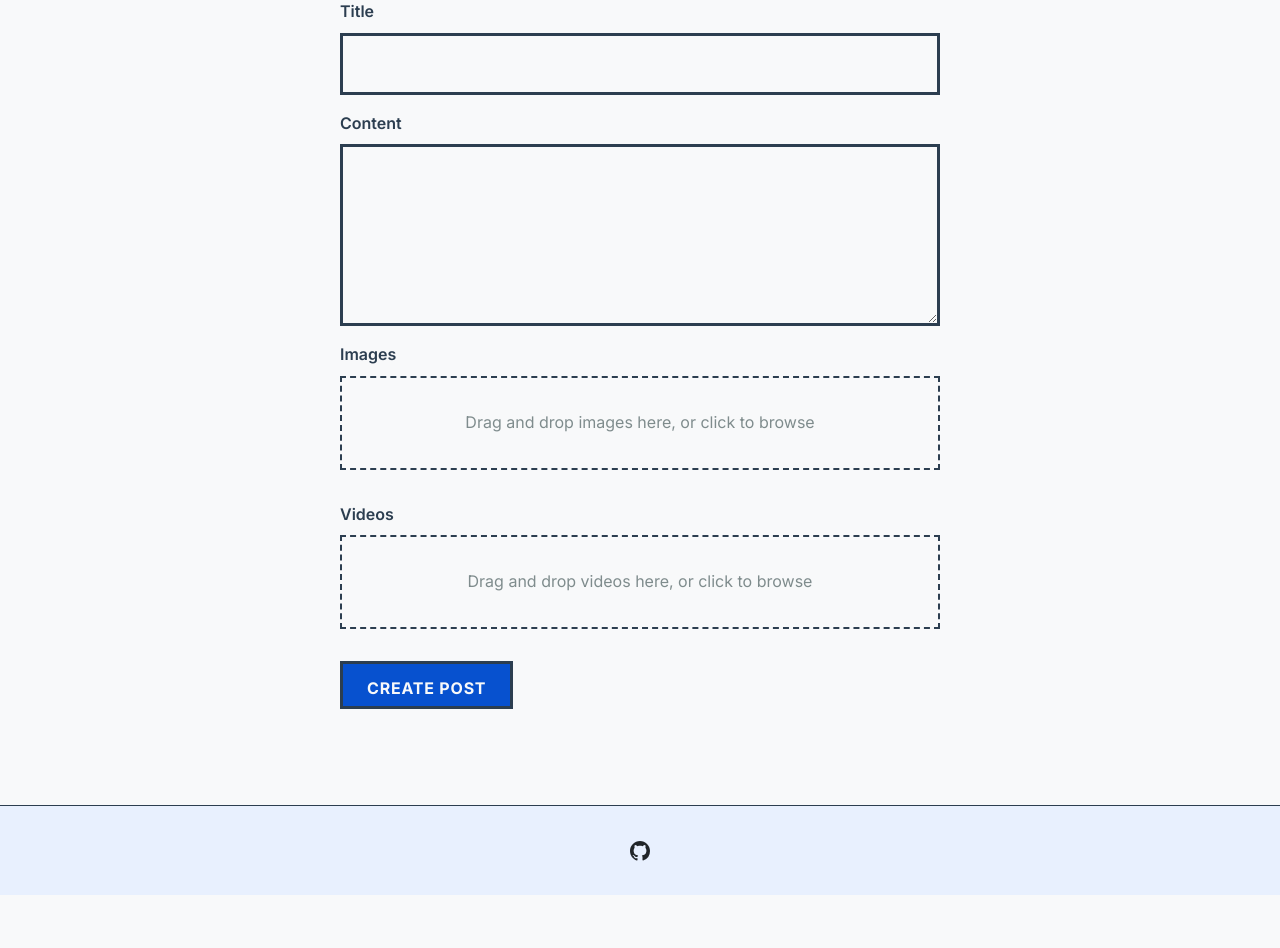
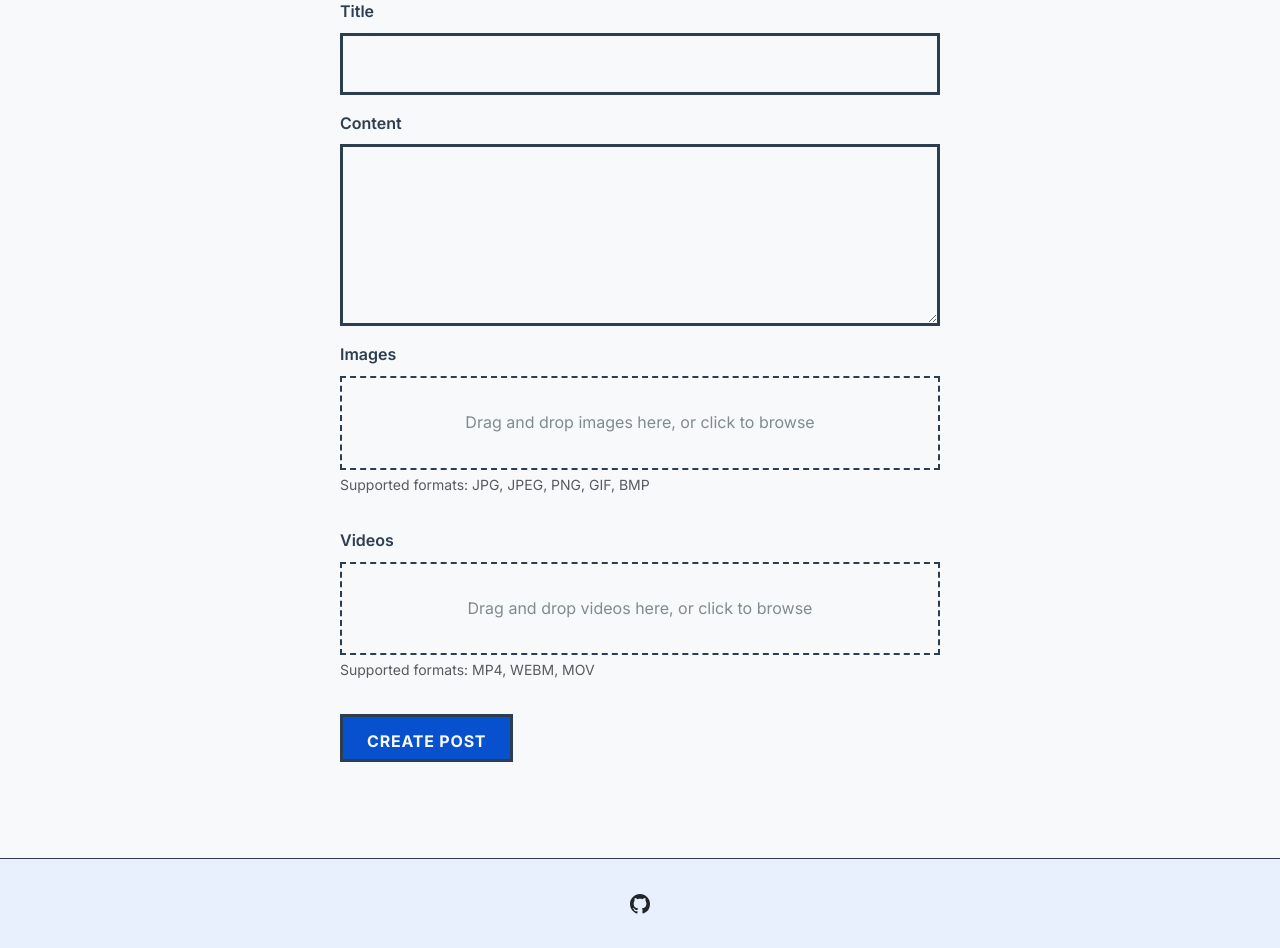
Before and after one commit to preahs/Postette, a Flask app: page /create in a window 1280 px wide. Shown: the part 263-1211 px from the top of the page. Before the commit the page ends 1158 px from the top, so only its background shows below. Run offline with Flask 3, Linux system fonts and the light colour scheme; a user stored in the database is signed in; tables that the repository leaves empty hold one stand-in row (values such as "Sample post"); some libraries are stand-ins or nearby versions; some web fonts are replaced.

Commit message:
Add allowed attachment types information
User can see which file types are allowed when attaching media. Also added blue color effect to attachment boxes.

```diff
--- a/app/static/styles.css
+++ b/app/static/styles.css
@@ -758,6 +758,10 @@ h1, h2, h3, h4, h5, h6 {
     border-color: var(--primary-color);
 }
 
+.drop-zone:hover {
+    border-color: #1a58d3;
+}
+
 .drop-zone p {
     margin: 0;
     color: var(--text-light);
--- a/app/templates/create_post.html
+++ b/app/templates/create_post.html
@@ -22,6 +22,7 @@
         <p>Drag and drop images here, or click to browse</p>
         <input type="file" id="image-file-input" name="images" multiple accept="image/*" style="display: none;">
       </div>
+      <div class="form-text">Supported formats: JPG, JPEG, PNG, GIF, BMP</div>
       <div id="image-preview-container" class="image-preview-container mt-3"></div>
     </div>
 
@@ -31,6 +32,7 @@
         <p>Drag and drop videos here, or click to browse</p>
         <input type="file" id="video-file-input" name="videos" multiple accept="video/*" style="display: none;">
       </div>
+      <div class="form-text">Supported formats: MP4, WEBM, MOV</div>
       <div id="video-preview-container" class="video-preview-container mt-3"></div>
     </div>
 
--- a/app/templates/edit_post.html
+++ b/app/templates/edit_post.html
@@ -22,6 +22,7 @@
         <p>Drag and drop images here, or click to browse</p>
         <input type="file" id="image-file-input" name="images" multiple accept="image/*" style="display: none;">
       </div>
+      <div class="form-text">Supported formats: JPG, JPEG, PNG, GIF, BMP</div>
       <div id="image-preview-container" class="image-preview-container mt-3">
         {% if existing_images_data %}
           {% for image_data in existing_images_data %}
@@ -41,6 +42,7 @@
         <p>Drag and drop videos here, or click to browse</p>
         <input type="file" id="video-file-input" name="videos" multiple accept="video/*" style="display: none;">
       </div>
+      <div class="form-text">Supported formats: MP4, WEBM, MOV</div>
       <div id="video-preview-container" class="video-preview-container mt-3">
         {% if existing_videos_data %}
           {% for video_data in existing_videos_data %}
```
Also changed, not shown: instance/newsletter.db.
